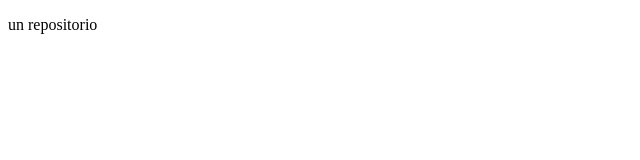
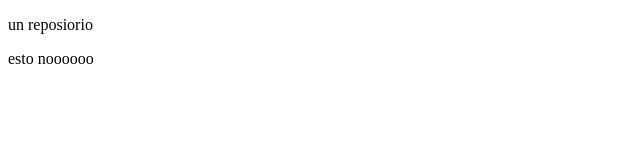
Before and after one commit to casangel477-cloud/ppp, a plain HTML site: page index.html in a window 1280 px wide. Shown: the full height of the page, 0-640 px from the left. Drawn offline with Linux system fonts and the light colour scheme.

Commit message:
Update index.html

```diff
--- a/index.html
+++ b/index.html
@@ -6,6 +6,7 @@
     <title>Document</title>
 </head>
 <body>
-    <p>un repositorio</p>
+    <p>un reposiorio</p>
+    <p>esto noooooo</p>
 </body>
 </html>
```
